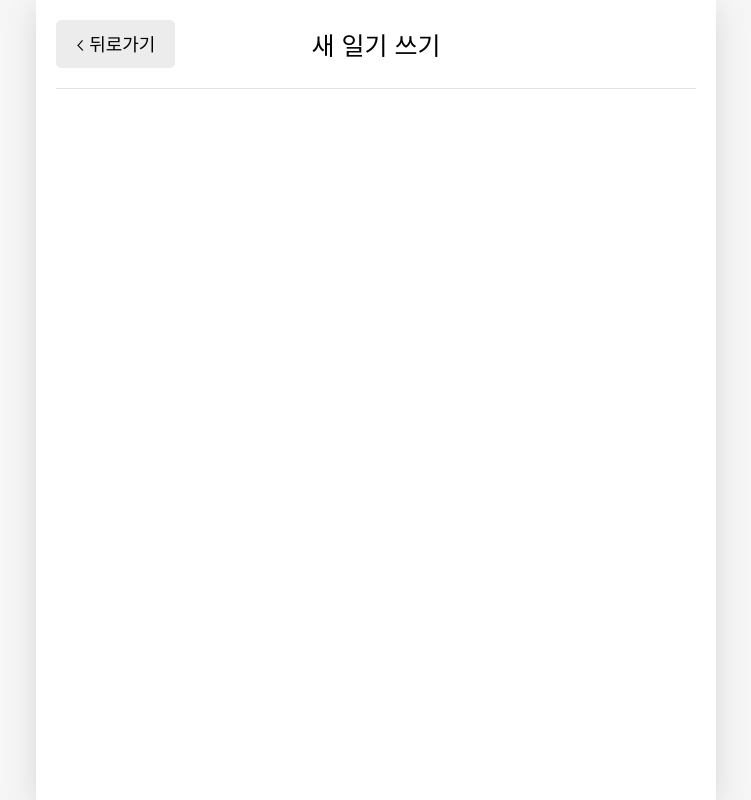
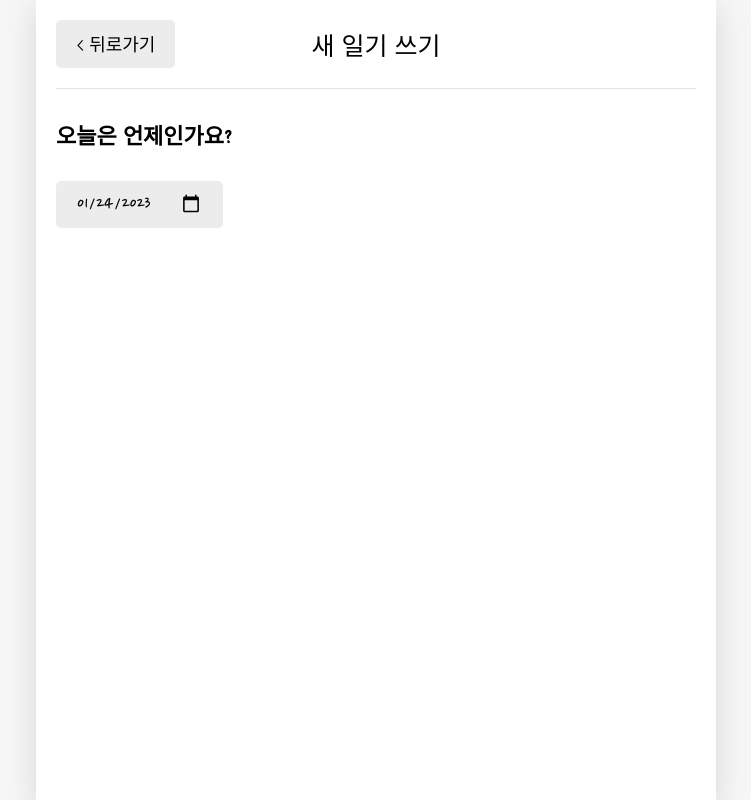
Before and after one commit to Lee-Sunho/emotion_diary, a React (Create React App) app: page /new in a window 1280 px wide. Shown: the whole page, without its empty margins (264-1015 px from the left). Built offline with nearby package versions, Linux system fonts and the light colour scheme; the HTML template or start-up script is replaced by a standard one; a web font is replaced by a local one.

Commit message:
feat: 날짜 선택 섹션 구현

```diff
--- a/src/App.css
+++ b/src/App.css
@@ -185,3 +185,28 @@
 .DiaryItem .btn_wrapper {
   min-width: 70px;
 }
+
+/* DiaryEditor */
+.DiaryEditor section {
+  margin-bottom: 40px;
+}
+
+.DiaryEditor h4 {
+  font-size: 22px;
+  font-weight: bold;
+}
+
+.DiaryEditor .input_date {
+  border: none;
+  border-radius: 5px;
+  background-color: #ececec;
+
+  padding-top: 10px;
+  padding-bottom: 10px;
+  padding-left: 20px;
+  padding-right: 20px;
+
+  cursor: pointer;
+  font-family: "Nanum Pen Script";
+  font-size: 20px;
+}
--- /dev/null
+++ b/src/components/DiaryEditor.js
@@ -0,0 +1,39 @@
+import { useNavigate } from "react-router-dom";
+import { useState } from "react";
+import MyHeader from "./MyHeader";
+import MyButton from "./MyButton";
+
+const getStringDate = (date) => {
+  return date.toISOString().slice(0, 10);
+};
+
+const DiaryEditor = () => {
+  const [date, setDate] = useState(getStringDate(new Date()));
+
+  const navigate = useNavigate();
+  return (
+    <div className="DiaryEditor">
+      <MyHeader
+        headText={"새 일기 쓰기"}
+        leftChild={
+          <MyButton text={"< 뒤로가기"} onclick={() => navigate(-1)} />
+        }
+      />
+      <div>
+        <section>
+          <h4>오늘은 언제인가요?</h4>
+          <div className="input_box">
+            <input
+              className="input_date"
+              value={date}
+              onChange={(e) => setDate(e.target.value)}
+              type="date"
+            />
+          </div>
+        </section>
+      </div>
+    </div>
+  );
+};
+
+export default DiaryEditor;
--- a/src/pages/New.js
+++ b/src/pages/New.js
@@ -1,17 +1,9 @@
-import MyHeader from "../components/MyHeader";
-import MyButton from "../components/MyButton";
-import { useNavigate } from "react-router-dom";
+import DiaryEditor from "../components/DiaryEditor";
 
 const New = () => {
-  const navigate = useNavigate();
   return (
     <div>
-      <MyHeader
-        headText={"새 일기 쓰기"}
-        leftChild={
-          <MyButton text={"< 뒤로가기"} onclick={() => navigate(-1)} />
-        }
-      />
+      <DiaryEditor />
     </div>
   );
 };
```
